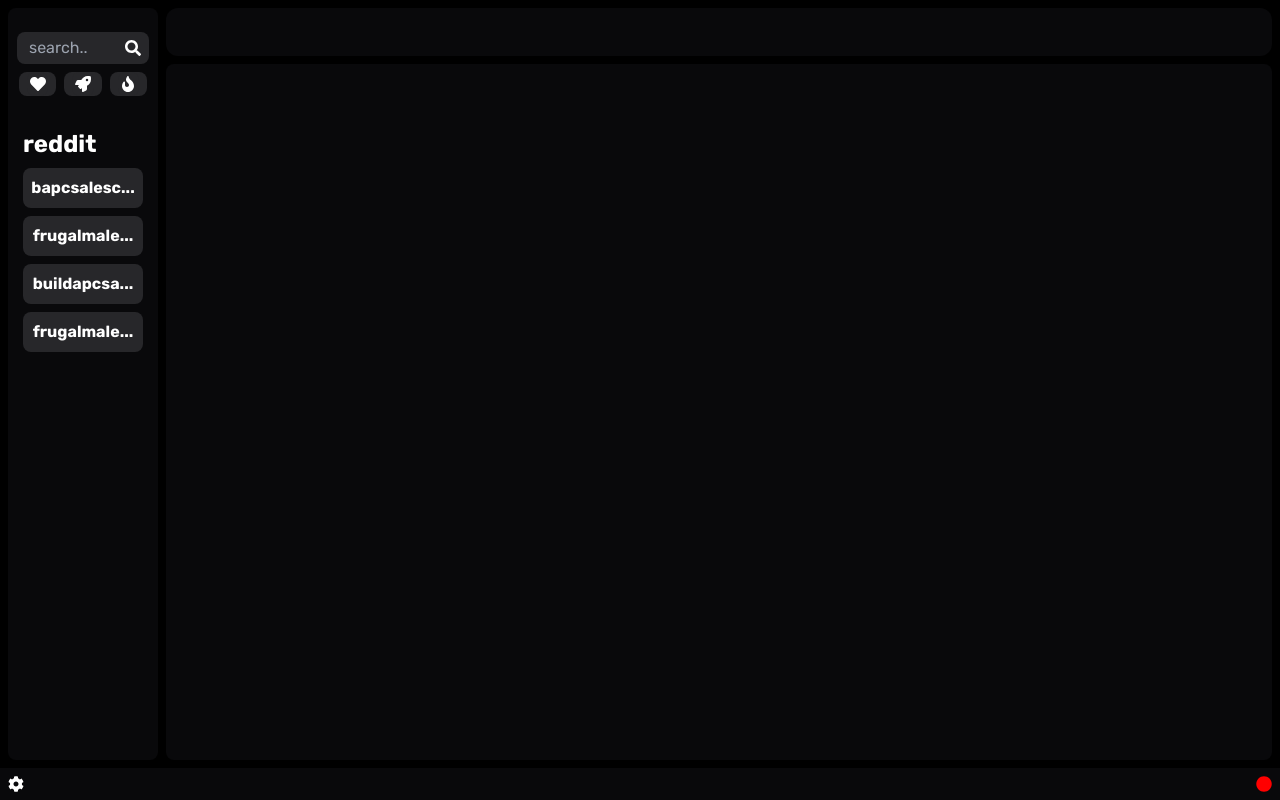
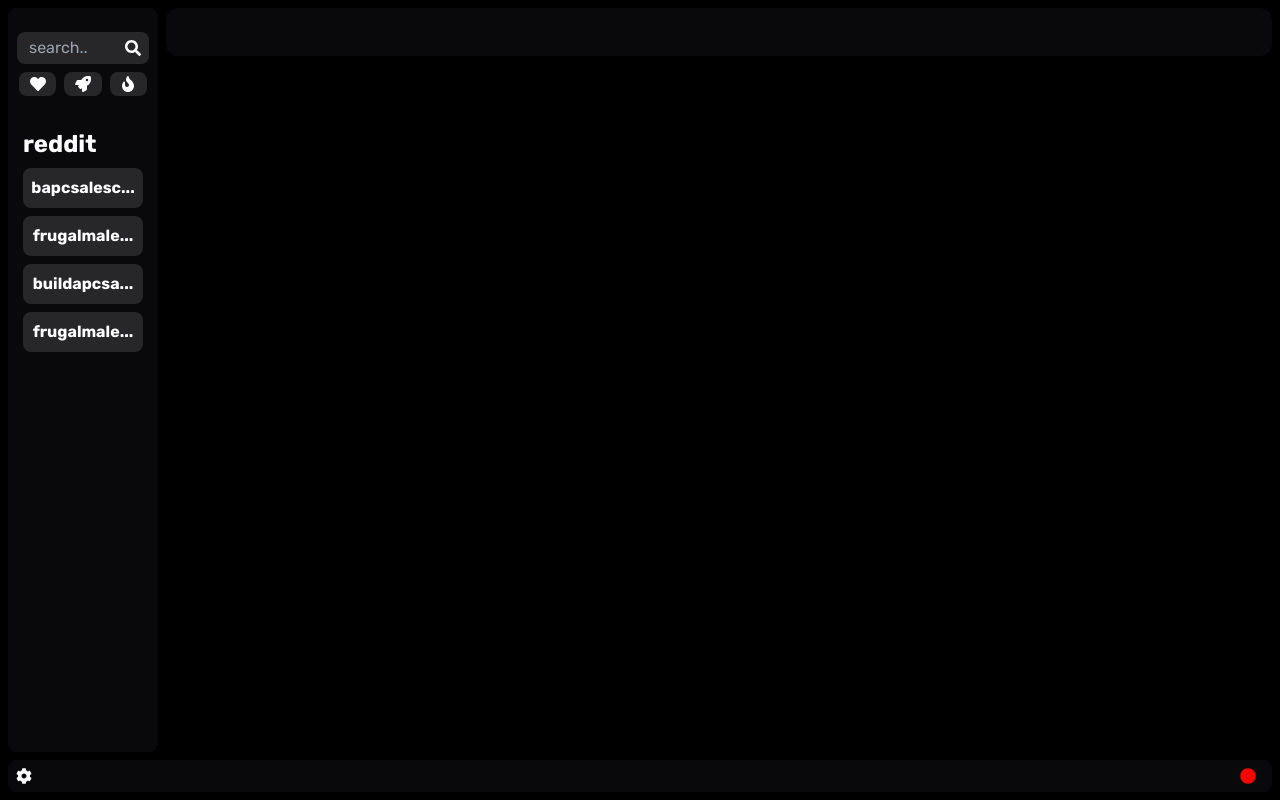
Before and after one commit to kajgm/websalestracker, a React (Vite) app in the folder client/: page / in a window 1280 px wide. Built offline with nearby package versions, Linux system fonts and the light colour scheme.

Commit message:
fixed overflow issue

```diff
--- a/client/electron/index.ts
+++ b/client/electron/index.ts
@@ -13,7 +13,7 @@ function createWindow() {
   const window = new BrowserWindow({
     width,
     height,
-    minWidth: 500,
+    minWidth: 800,
     minHeight: 500,
     frame: false,
     show: true,
--- a/client/src/App.tsx
+++ b/client/src/App.tsx
@@ -6,7 +6,7 @@ function App() {
   const appBarPadding = window.Main ? '6' : '0';
 
   return (
-    <div className="flex flex-col h-screen">
+    <div className="flex flex-col h-screen overflow-hidden">
       {window.Main && (
         <div className="z-50 w-screen fixed">
           <AppBar />
--- a/client/src/components/BottomBar/Status.tsx
+++ b/client/src/components/BottomBar/Status.tsx
@@ -10,7 +10,7 @@ function Status() {
 
   return (
     <>
-      <div className="flex flex-row ml-auto mr-0">
+      <div className="flex flex-row ml-auto pr-2">
         <IconContext.Provider value={{ color: updated ? 'green' : 'red', className: 'global-class-name' }}>
           <div className="inline-flex items-baseline">
             <FaCircle />
--- a/client/src/components/Site/SiteContent.tsx
+++ b/client/src/components/Site/SiteContent.tsx
@@ -31,10 +31,8 @@ function SiteContent() {
   return (
     <>
       <div className="flex flex-col overflow-auto">
-        <div>
-          <SiteInfo name={site} category={category} />
-        </div>
-        <div className="bg-gray-dark rounded-lg h-full mr-2">
+        <SiteInfo name={site} category={category} />
+        <div className="bg-gray-dark rounded-lg">
           <div className="flex flex-wrap items-center content-start">
             {posts.map((item) => {
               return <SiteItem title={item.data.title} description={item.data.url} key={item.data.id}></SiteItem>;
--- a/client/src/components/Site/SiteInfo.tsx
+++ b/client/src/components/Site/SiteInfo.tsx
@@ -4,7 +4,7 @@ function SiteInfo(props: { name: string; category: string }) {
   const infoTitle = props.name && props.category ? props.name + ': ' + props.category : '';
 
   return (
-    <div className="flex flex-wrap p-6 mb-2 mr-2 bg-gray-dark rounded-xl">
+    <div className="flex flex-wrap p-6 mb-2 bg-gray-dark rounded-xl">
       <h1 className="text-4xl font-rubik font-bold">{infoTitle}</h1>
     </div>
   );
--- a/client/src/components/Site/SiteItem.tsx
+++ b/client/src/components/Site/SiteItem.tsx
@@ -17,10 +17,10 @@ function SiteItem(props: SiteProps) {
 
   return (
     <>
-      <div className={'ease-in-out duration-300 ' + (isExpanded ? 'w-full' : 'w-1/3')}>
+      <div className={'ease-in-out duration-300 min-w-40 ' + (isExpanded ? 'w-full' : 'w-1/3')}>
         <div className="m-2">
           <button
-            className="bg-gradient-to-br from-gray-dark to-gray-dark2 rounded-lg hover:shadow-lg hover:shadow-purple hover:-translate-y-3 ease-in-out duration-300 w-full"
+            className="bg-gradient-to-br from-gray-dark to-gray-dark2 rounded-lg hover:shadow-lg hover:shadow-purple ease-in-out duration-300 w-full"
             onClick={() => setExpand(!isExpanded)}
           >
             <div className="p-2 rounded-lg">
--- a/client/src/layouts/Main.tsx
+++ b/client/src/layouts/Main.tsx
@@ -7,14 +7,15 @@ import BottomBar from '../components/BottomBar/BottomBar';
 function Main(props: { topPad: string }) {
   return (
     <>
-      <div
-        className={'w-full max-w-screen h-full grid grid-cols-[min-content_auto] pl-2 pb-10 mt-2 pt-' + props.topPad}
-      >
-        <SideBar />
-        <SiteContent />
-      </div>
-      <div className="z-50 w-screen bg-gray-dark bottom-0 fixed">
-        <BottomBar />
+      <div className="w-full max-w-screen h-full pl-2 pr-2 pb-10 mt-2">
+        <div className={'w-full h-full grid grid-cols-[min-content_auto] pb-2 pt-' + props.topPad}>
+          <SideBar />
+          <SiteContent />
+        </div>
+
+        <div className="w-full bg-gray-dark bottom-0 rounded-lg mb-2">
+          <BottomBar />
+        </div>
       </div>
     </>
   );
```
